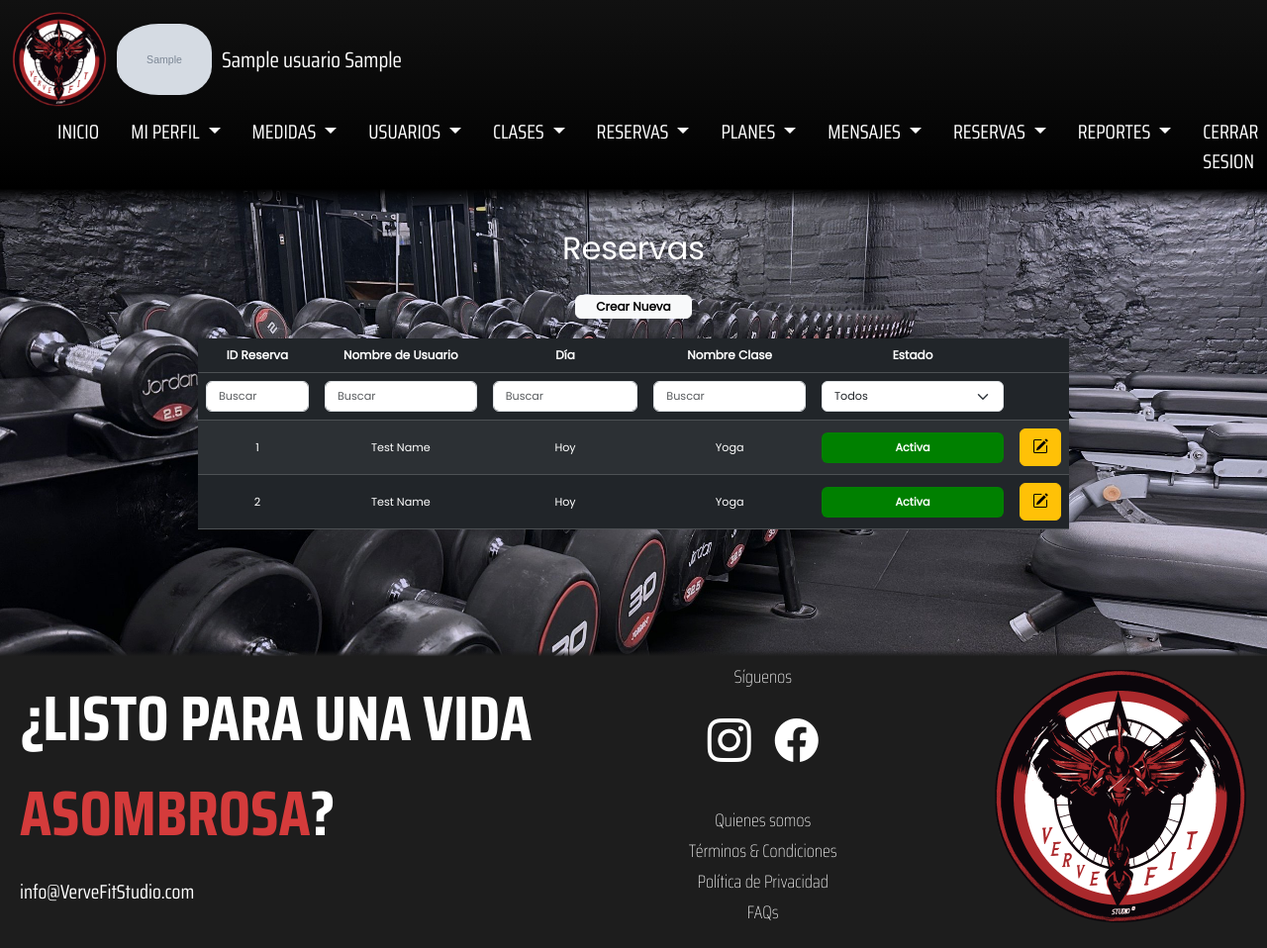
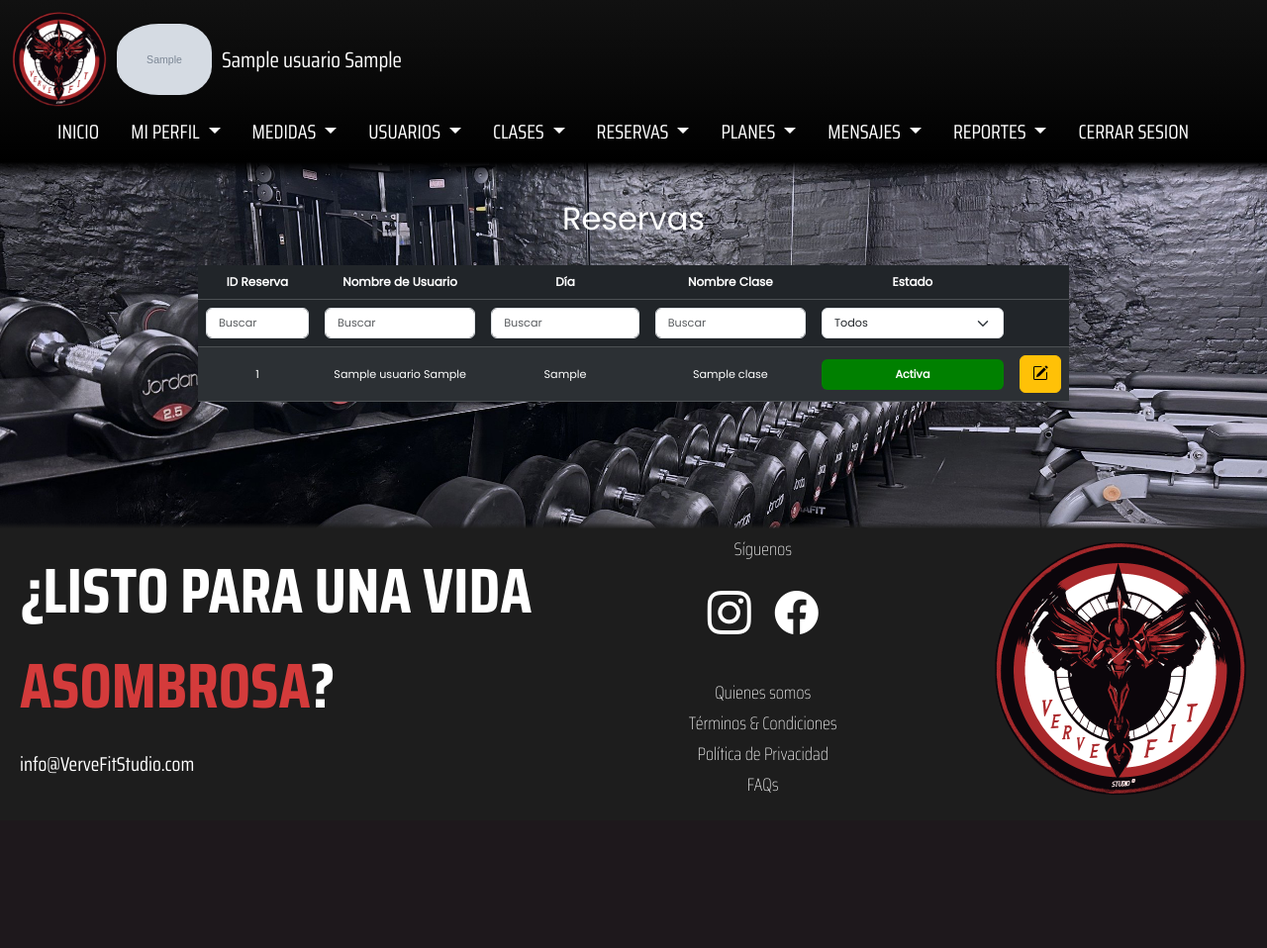
Before and after one commit to DarienAF/ProyectoSC-502, a PHP site: page /index.php?controller=ReservesPage in a window 1280 px wide. Shown: the whole page at 99% size. After the commit the page ends 803 px from the top, so only its background shows below. Run offline with PHP 8.4, Linux system fonts and the light colour scheme; the visitor is signed in with stand-in values (Sample User, id 1); tables that the repository leaves empty or names only in its code hold one stand-in row (values such as "Sample post"); grey boxes marked "Sample" are stand-in pictures; some libraries are stand-ins or nearby versions; some web fonts are replaced.

Commit message:
Read funcional de Reservas en vista ReservesPage.php

```diff
--- a/Controller/ReservesPageController.php
+++ b/Controller/ReservesPageController.php
@@ -5,9 +5,23 @@ namespace ProyectoSC502\Controller;
 session_start();
 
 use ProyectoSC502\Model\Methods\UsuarioM;
+use ProyectoSC502\Model\Methods\ReservacionesM;
+use ProyectoSC502\Model\Methods\ClasesM;
 
 class ReservesPageController
 {
+    private $usuarioM;
+    private $reservacionM;
+    private $claseM;
+
+    public function __construct()
+    {
+        $this->usuarioM = new UsuarioM();
+        $this->reservacionM = new ReservacionesM();
+        $this->claseM = new ClasesM();
+
+    }
+
     function Index()
     {
         $current_page = 'ReservesPage';
@@ -17,6 +31,9 @@ class ReservesPageController
         $userFullName = $current_user->getFullName();
         $userRole = $current_user->getIdRol();
         $userImagePath = $current_user->getRutaImagen();
+        $bookings = $this->reservacionM->viewAll();
+        $claseM = new ClasesM();
+
         require_once './View/views/private/ReservesPage.php';
     }
 }
--- a/Model/Methods/ClasesM.php
+++ b/Model/Methods/ClasesM.php
@@ -32,9 +32,9 @@ class ClasesM
             // Vincular  valores a los placeholders correspondientes en la sentencia.
             $statement->bindValue(1, $clase->getIdUsuario(), PDO::PARAM_INT); //int
             $statement->bindValue(2, $clase->getHoraInicio(), PDO::PARAM_STR);
-            $statement->bindValue(3, $clase->getHoraFin(),PDO::PARAM_STR);
-            $statement->bindValue(4, $clase->getDia(),PDO::PARAM_STR);
-            $statement->bindValue(5, $clase->getNombreClase(),PDO::PARAM_STR);
+            $statement->bindValue(3, $clase->getHoraFin(), PDO::PARAM_STR);
+            $statement->bindValue(4, $clase->getDia(), PDO::PARAM_STR);
+            $statement->bindValue(5, $clase->getNombreClase(), PDO::PARAM_STR);
 
             if ($statement->execute()) {
                 $retVal = true;
@@ -99,7 +99,7 @@ class ClasesM
 
             if ($row = $statement->fetch(PDO::FETCH_ASSOC)) {
                 $clase = new Clases();
-            $clase->setClassesFields($row);
+                $clase->setClassFields($row);
             }
         } catch (PDOException $e) {
             error_log($e->getMessage());
@@ -117,7 +117,7 @@ function viewAll(): array
 
             while ($row = $statement->fetch(PDO::FETCH_ASSOC)) {
                 $clase = new Clases();
-            $clase->setClassesFields($row);
+                $clase->setClassFields($row);
                 $clases[] = $clase;
             }
         } catch (PDOException $e) {
--- a/Model/Methods/ReservacionesM.php
+++ b/Model/Methods/ReservacionesM.php
@@ -21,7 +21,7 @@ class ReservacionesM
         $retVal = false;
 
         try {
-        $query = "INSERT INTO `reservaciones` (`id_usuario`, `id_clase`, `cancelar`) VALUES (?, ?, ?)";
+            $query = "INSERT INTO `reservaclases` (`id_usuario`, `id_clase`, `cancelar`) VALUES (?, ?, ?)";
             $statement = $this->connection->prepare($query);
 
             // Vincular valores a los placeholders correspondientes en la sentencia.
@@ -58,7 +58,7 @@ class ReservacionesM
         }
 
         if (!empty($updates)) {
-            $query = "UPDATE `reservaciones` SET " . implode(", ", $updates) . " WHERE `id_reserva` = ?";
+            $query = "UPDATE `reservaclases` SET " . implode(", ", $updates) . " WHERE `id_reserva` = ?";
             $params[] = $reservaActualizada->getIdReserva();
 
             try {
@@ -77,14 +77,14 @@ class ReservacionesM
     {
         $reserva = null;
         try {
-            $query = "SELECT * FROM `reservaciones` WHERE `id_reserva` = ?";
+            $query = "SELECT * FROM `reservaclases` WHERE `id_reserva` = ?";
             $statement = $this->connection->prepare($query);
             $statement->bindValue(1, $id_reserva, PDO::PARAM_INT);
             $statement->execute();
 
             if ($row = $statement->fetch(PDO::FETCH_ASSOC)) {
                 $reserva = new Reservaciones();
-                $reserva->setBookingsFields($row);
+                $reserva->setReservacionesFields($row);
             }
         } catch (PDOException $e) {
             error_log($e->getMessage());
@@ -96,13 +96,13 @@ class ReservacionesM
     {
         $reservaciones = [];
         try {
-            $query = "SELECT * FROM `reservaciones`";
+            $query = "SELECT * FROM `reservaclases`";
             $statement = $this->connection->prepare($query);
             $statement->execute();
 
             while ($row = $statement->fetch(PDO::FETCH_ASSOC)) {
                 $reserva = new Reservaciones();
-                $reserva->setBookingsFields($row);
+                $reserva->setReservacionesFields($row);
                 $reservaciones[] = $reserva;
             }
         } catch (PDOException $e) {
@@ -115,7 +115,7 @@ class ReservacionesM
     {
         $success = false;
         try {
-            $query = "DELETE FROM `reservaciones` WHERE `id_reserva` = ?";
+            $query = "DELETE FROM `reservaclases` WHERE `id_reserva` = ?";
             $statement = $this->connection->prepare($query);
             $statement->bindValue(1, $id_reserva, PDO::PARAM_INT);
 
@@ -132,7 +132,7 @@ class ReservacionesM
         $retVal = false;
 
         try {
-            $query = "UPDATE `Reservaciones` SET `cancelar` = ? WHERE `id_reserva` = ?";
+            $query = "UPDATE `reservaclases` SET `cancelar` = ? WHERE `id_reserva` = ?";
             $statement = $this->connection->Prepare($query);
             $statement->bindValue(1, $status, PDO::PARAM_BOOL);
             $statement->bindValue(2, $id_reserva, PDO::PARAM_INT);
--- a/View/fragments/nav_private.php
+++ b/View/fragments/nav_private.php
@@ -2,7 +2,9 @@
     <div class="nav-left">
         <a href="./"><img class="nav-logo" src="./View/img/logos/Logo2.png" alt="Home"></a>
         <a href="./"><img class="nav-profile-pic" src=<?php echo $userImagePath ?> alt="Home"></a>
-        <p><?php echo $current_user->getFullName() ?></p>
+        <p>
+            <?php echo $current_user->getFullName() ?>
+        </p>
     </div>
 
     <div class="nav-right">
@@ -113,19 +115,6 @@
 
             <?php echo ($userRole == 1) ?
                 ('<li class="nav-item dropdown">
-                <a class="nav-link dropdown-toggle ' . (($current_page == 'ReservesPage') ? 'active' : '') . '"
-                   data-toggle="dropdown" href="#" role="button" aria-haspopup="true"
-                   aria-expanded="false"
-                >RESERVAS
-                </a>
-                <div class="dropdown-menu dropdown-menu-dark">
-                    <a class="dropdown-item" href="./index.php?controller=ReservesPage&action=index">Ver reservas</a>
-                </div>
-            </li>')
-                : '' ?>
-
-            <?php echo ($userRole == 1) ?
-                ('<li class="nav-item dropdown">
                 <a class="nav-link dropdown-toggle ' . (($current_page == 'ReportsPage') ? 'active' : '') . '"
                    data-toggle="dropdown" href="#" role="button" aria-haspopup="true"
                    aria-expanded="false"
--- a/View/style/private/ReservesPageStyle.css
+++ b/View/style/private/ReservesPageStyle.css
@@ -26,7 +26,7 @@ body {
 	font-family: 'Poppins', sans-serif;
 }
 
-.add-asignature-container {
+.add-booking-container {
 	flex: 1;
 	display: flex;
 	justify-content: center;
@@ -35,13 +35,18 @@ body {
 	padding-top: 20px;
 }
 
-.add-asignature-btn {
+.add-booking-btn {
 	display: flex;
 	justify-content: center;
 	align-items: center;
 	padding: 2px 20px;
 	font-weight: bolder;
 	font-size: 1.5vh;
+}
+
+.add-booking-icon {
+    font-size: 2.5vh;
+    padding: 0 5px 0 0;
 }
 
 .table-container {
--- a/View/views/private/ReservesPage.php
+++ b/View/views/private/ReservesPage.php
@@ -1,6 +1,7 @@
 <!DOCTYPE html>
 <html>
 <?php require './View/fragments/head_private.php'; ?>
+
 
 <body>
     <?php require './View/fragments/nav_private.php'; ?>
@@ -9,11 +10,6 @@
 
         <?php if ($userRole == 1 || $userRole == 3): ?>
         <h1 class="welcomeMessage">Reservas</h1>
-            <div class="add-asignature-container">
-                <button type="button" class="btn btn-light add-asignature-btn" data-bs-toggle="modal"
-                    data-bs-target="#createAsignatureModal">Crear Nueva
-                </button>
-            </div>
 
         <div class="table-container">
             <table class="table table-striped table-dark" id="tablaReserva">
@@ -26,6 +22,7 @@
                         <th id="sortStatus">Estado<span class="sort-arrow"></span></th>
                         <th></th>
                     </tr>
+
                     <tr>
                         <th><input type="number" id="searchId" placeholder="Buscar" oninput="filterTable()"
                                 class="form-control">
@@ -46,23 +43,50 @@
                                 <option value="cancelada">Cancelada</option>
                             </select>
                         </th>
-                            <th></th>
+                        <th>
+                        </th>
                     </tr>
+
+
                 </thead>
 
                 <tbody>
-                        <!-- TO-DO -->
-                        <!-- Modificar body del table -->
-                        <tr>
-                            <td>1</td>
-                            <td>Test Name</td>
-                            <td>Hoy</td>
-                            <td>Yoga</td>
-                            <td class="estado-activa">
-                                <button class="btn btn-toggle" data-state="activa" data-booking-id="" data-class-name="">
-                                    Activa
+
+                    <?php foreach ($bookings as $booking): ?>
+                    <tr id="bookingRow-<?php echo $booking->getIdReserva(); ?>">
+                        <td id="bookingId-<?php echo $booking->getIdReserva(); ?>">
+                            <?php echo htmlspecialchars($booking->getIdReserva()); ?>
+                        </td>
+
+                        <td id="userName-<?php echo $booking->getIdReserva(); ?>">
+                            <?php
+                                    $clase = $claseM->view($booking->getIdClase());
+                                    $usuario = $usuarioM->view($clase->getIdUsuario());
+                                    echo htmlspecialchars($usuario->getNombre() . ' ' . $usuario->getApellidos()); ?>
+                        </td>
+
+                        <td id="bookingDay-<?php echo $booking->getIdReserva(); ?>">
+                            <?php
+                                    $clase = $claseM->view($booking->getIdClase());
+                                    echo htmlspecialchars($clase->getDia()); ?>
+                        </td>
+
+                        <td id="bookingClassName-<?php echo $booking->getIdReserva(); ?>">
+                            <?php
+                                    $clase = $claseM->view($booking->getIdClase());
+                                    echo htmlspecialchars($clase->getNombreClase());
+                                    ?>
+                        </td>
+
+                        <td class="<?php echo $booking->getCancelar() ? 'estado-activa' : 'estado-cancelada'; ?>">
+                            <button class="btn btn-toggle"
+                                data-state="<?php echo $booking->getCancelar() ? 'activa' : 'cancelada'; ?>"
+                                data-booking-id="<?php echo $booking->getIdReserva(); ?>"
+                                data-class-id="<?php echo $booking->getIdClase(); ?>">
+                                <?php echo $booking->getCancelar() ? 'Activa' : 'Cancelada'; ?>
                             </button>
                         </td>
+
                         <td>
                             <button type="button" class="btn btn-warning edit-user-btn" data-user-id=""
                                 data-bs-toggle="modal" data-bs-target="#editUserModal">
@@ -70,24 +94,9 @@
                             </button>
                         </td>
                     </tr>
+                    <?php endforeach; ?>
 
-                        <tr>
-                            <td>2</td>
-                            <td>Test Name</td>
-                            <td>Hoy</td>
-                            <td>Yoga</td>
-                            <td class="estado-activa">
-                                <button class="btn btn-toggle" data-state="activa" data-booking-id="" data-class-name="">
-                                    Activa
-                                </button>
-                            </td>
-                            <td>
-                                <button type="button" class="btn btn-warning edit-user-btn" data-user-id=""
-                                    data-bs-toggle="modal" data-bs-target="#editUserModal">
-                                    <i class="bi bi-pencil-square"></i>
-                                </button>
-                            </td>
-                        </tr>
+
 
                     <tr id="no-result" style="display: none;">
                         <td colspan="9">
@@ -101,54 +110,7 @@
         </div>
         <?php endif; ?>
 
-        <?php if ($userRole == 4): ?>
-            <h1 class="welcomeMessage">Hacer Reservación</h1>
-            <div class="reservation-form container">
-                <div class="row">
-                    <div class="col-md-6">
-                        <p>¡Bienvenido/a!</p>
-                        <p>Estamos encantados de que estés considerando unirte a nosotros para una experiencia única y
-                            emocionante. Antes de que reserves tu lugar, nos gustaría asegurarnos de que estés
-                            completamente
-                            preparado/a para disfrutar al máximo de tu tiempo con nosotros.</p>
-                        <p>Sigue estos sencillos pasos para garantizar una experiencia increíble:</p>
-                        <ol>
-                            <li>Selecciona la clase a la que deseas asistir.</li>
-                            <li>Confirma que el horario de la clase se ajuste a tu agenda.</li>
-                            <li>¡Prepárate para sudar y vivir una experiencia inolvidable!</li>
-                        </ol>
-                        <p>¡Estamos ansiosos por tenerte en nuestras clases y compartir contigo una experiencia llena de
-                            energía, diversión y superación personal!</p>
-                    </div>
 
-                    <div class="additional-content col-md-6">
-                        <img src="./View/img/private/bookings-page/form-image.jpg" alt="Imagen 1" class="img-fluid">
-                    </div>
-                </div>
-
-                <div class="form-container row">
-                    <form action="#" method="post" class="reservation-form col">
-                        <div class="form-group">
-                            <label for="class-dropdown">Clase:</label>
-                            <select id="class-dropdown" name="class-dropdown" class="form-select">
-                                <option value="yoga" class="dropdown-item">Yoga</option>
-                                <option value="pilates" class="dropdown-item">Pilates</option>
-                                <option value="zumba" class="dropdown-item">Zumba</option>
-                            </select>
-
-                            <label for="day">Día</label>
-                            <input type="date" id="day" name="day" class="form-control">
-
-                            <label for="hour">Hora</label>
-                            <input type="time" id="hour" name="hour" class="form-control">
-
-                            <!-- Crear funcion createBooking y que muestre una alerta segun sea necesario -->
-                            <button type="button" class="btn btn-primary" onclick="createBooking()">Hacer Reserva</button>
-                        </div>
-                    </form>
-                </div>
-            </div>
-        <?php endif; ?>
     </div>
 
     <?php require './View/fragments/footer.php'; ?>
```
Also changed, not shown: View/views/private/LookUserPage.php (+51 -41 lines), Controller/LookUserPageController.php (line endings or trailing spaces), Model/Methods/UsuarioM.php (line endings or trailing spaces), View/js/crudReservas/reservesPage.js (added). Lines whose indentation alone changed are shown as unchanged.
